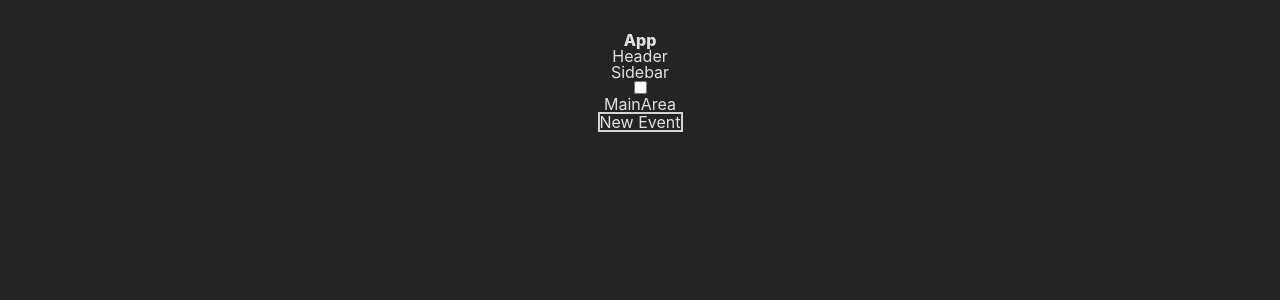
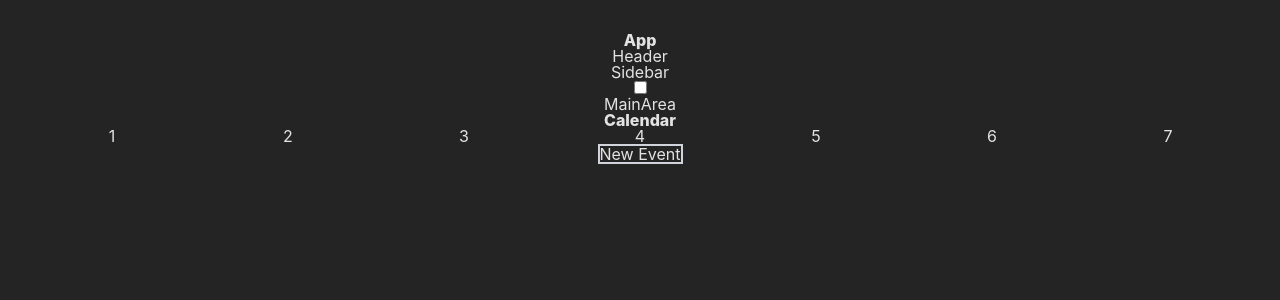
Before and after one commit to jin-ttao/weCalendar, a React (Vite) app: page /calendar in a window 1280 px wide. Shown: the top 300 px of the page. Built offline with nearby package versions, Linux system fonts and the light colour scheme.

Commit message:
feat(Monthly): 월간 캘린더 컴포넌트 마크업 구현

```diff
--- /dev/null
+++ b/src/Calendar/Monthly/index.jsx
@@ -0,0 +1,18 @@
+function Monthly() {
+  return (
+    <div>
+      <p className="font-extrabold">Calendar</p>
+      <div className="grid grid-cols-7 gap-4">
+        <div>1</div>
+        <div>2</div>
+        <div>3</div>
+        <div>4</div>
+        <div>5</div>
+        <div>6</div>
+        <div>7</div>
+      </div>
+    </div>
+  );
+}
+
+export default Monthly;
--- a/src/Calendar/index.jsx
+++ b/src/Calendar/index.jsx
@@ -1,6 +1,7 @@
 import Sidebar from "../UI/Sidebar";
+import CalendarCheckList from "../Calendar/CalendarCheckList";
 import MainArea from "../UI/MainArea";
-import CalendarCheckList from "../Calendar/CalendarCheckList";
+import Monthly from "./Monthly";
 import NewEventButton from "../Button/NewEventButton";
 
 function Calendar() {
@@ -10,6 +11,7 @@ function Calendar() {
         <CalendarCheckList />
       </Sidebar>
       <MainArea>
+        <Monthly />
         <NewEventButton />
       </MainArea>
     </>
```
